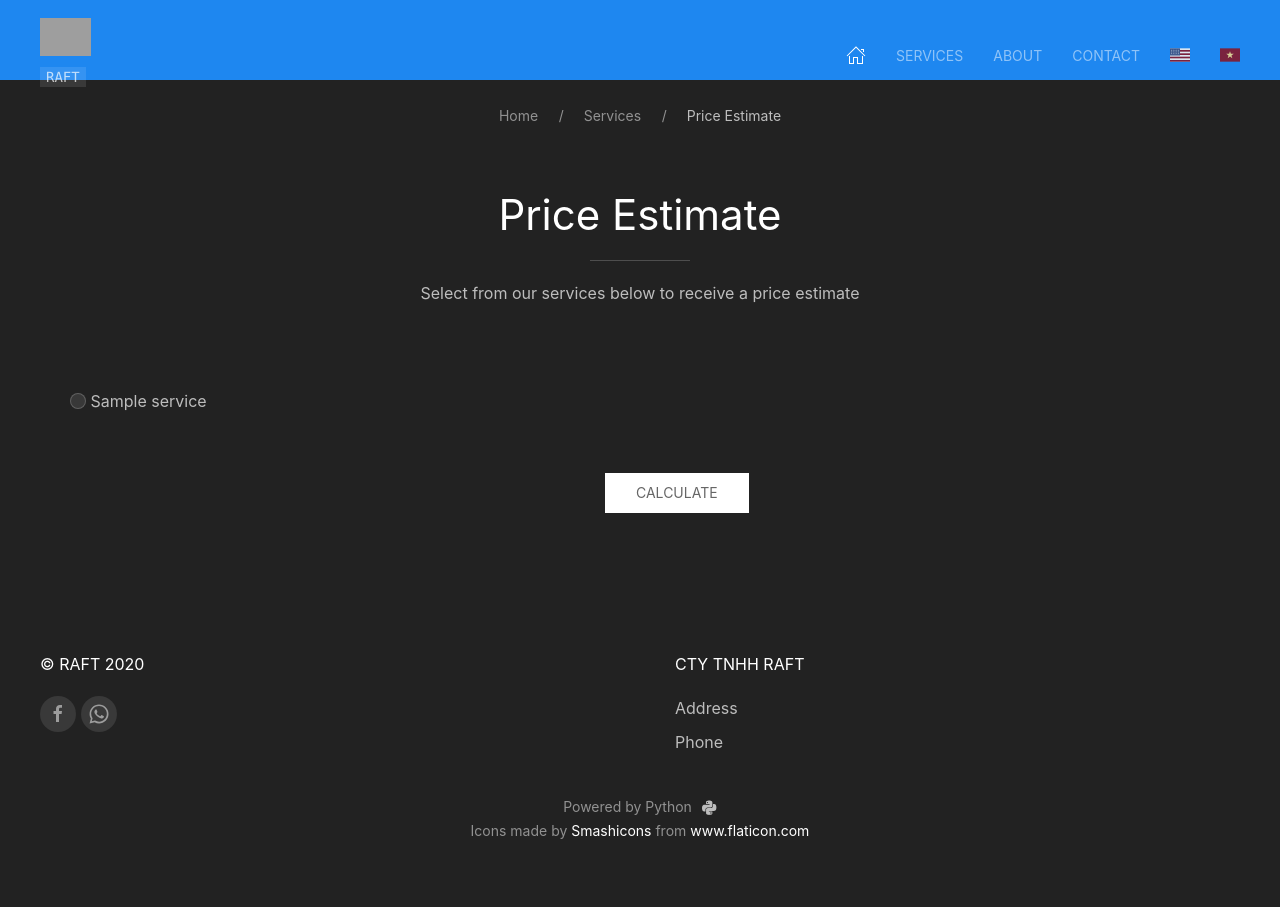
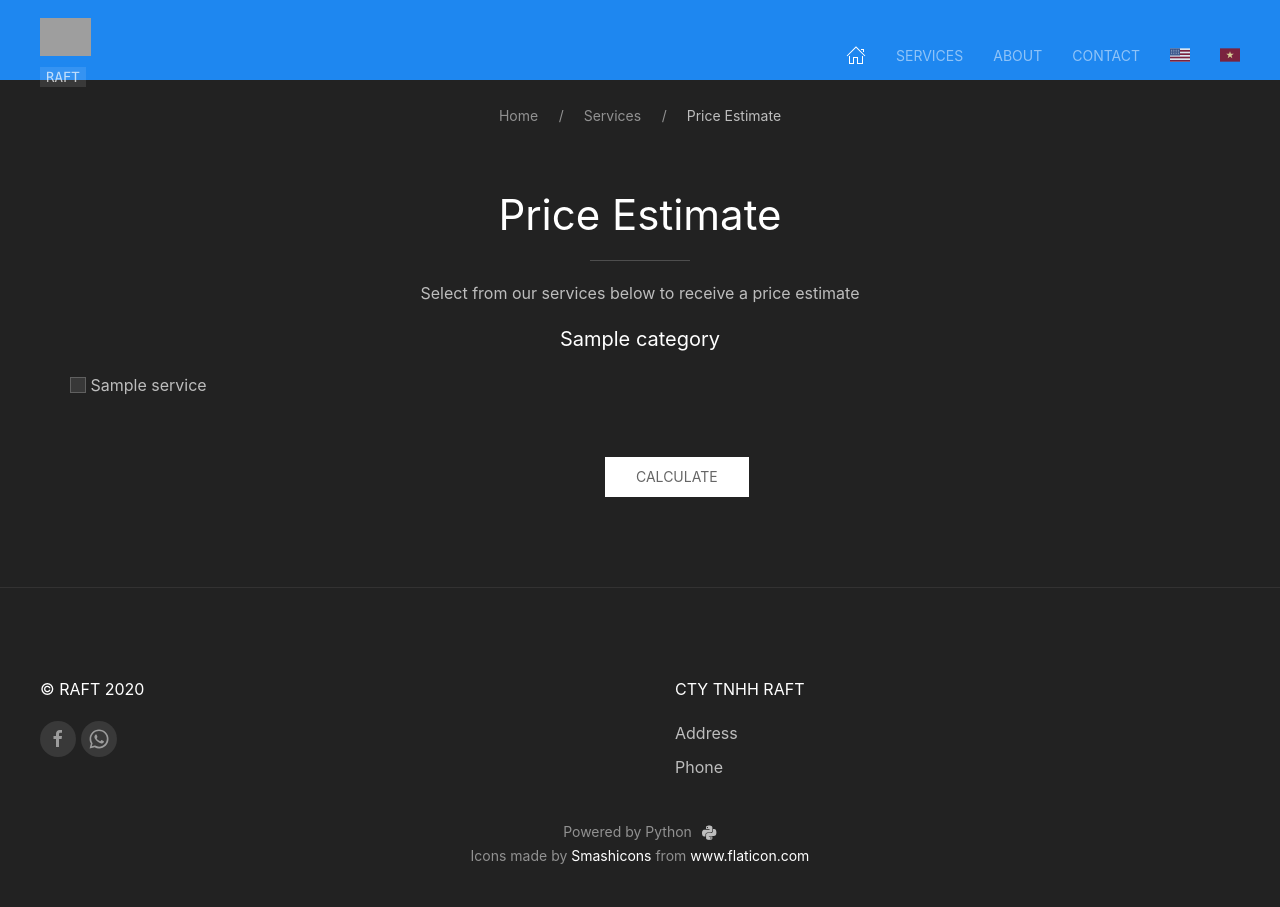
Before and after one commit to ngua/raft_django, a Django app: page /estimate/ in a window 1280 px wide. Before the commit the page ends 839 px from the top, so only its background shows below. Run offline with Django 3.2, Linux system fonts and the light colour scheme; tables that the repository leaves empty hold one stand-in row (values such as "Sample post"); grey boxes are pictures that could not be loaded.

Commit message:
Added js to display price estimate

```diff
--- a/raft/forms.py
+++ b/raft/forms.py
@@ -1,6 +1,6 @@
 from django.forms import forms
-from django.forms import ChoiceField
-from django.forms.widgets import RadioSelect
+from django.forms import MultipleChoiceField
+from django.forms.widgets import CheckboxSelectMultiple
 from .models import Category
 
 
@@ -13,7 +13,13 @@ class EstimateForm(forms.Form):
             (service.id, service.name)
             for service in self.model.service_set.all()
         )
-        self.fields['services'] = ChoiceField(
+        self.fields['services'] = MultipleChoiceField(
             choices=choices,
-            widget=RadioSelect(attrs={'class': 'radio'})
+            widget=CheckboxSelectMultiple(attrs={'class': 'checkbox'})
         )
+        self.fields['services'].required = self.model.form_required
+        self.legend = self.model.name
+
+    @staticmethod
+    def sum_price(*args):
+        return sum(arg.price for arg in args)
--- a/raft/models.py
+++ b/raft/models.py
@@ -4,6 +4,7 @@ from djmoney.models.fields import MoneyField
 
 class Category(models.Model):
     name = models.CharField(max_length=200)
+    form_required = models.BooleanField(default=True)
     picture_path = models.CharField(max_length=50)
 
     @property
@@ -38,7 +39,3 @@ class Service(models.Model):
 
     def __str__(self):
         return f'{self.name}: {self.price}'
-
-    @staticmethod
-    def sum_price(*args):
-        return sum(arg.price for arg in args)
--- a/raft/static/raft/css/main.css
+++ b/raft/static/raft/css/main.css
@@ -1,3 +1,12 @@
+body {
+  min-height: 100vh;
+  background: #222;
+}
+
+hr.footer-divider {
+  border-top: 1px solid #333232;
+}
+
 .nav {
     position: absolute;
     top: 15px;
@@ -50,6 +59,18 @@
     font-weight: 300;
 }
 
-ul.radio {
+ul.checkbox {
     list-style-type: none;
 }
+
+.toggle {
+  display: none;
+}
+
+.toggle.visible {
+  display: block;
+}
+
+button#reload {
+  padding-left: 30px;
+}
--- a/raft/templates/raft/estimate.html
+++ b/raft/templates/raft/estimate.html
@@ -6,7 +6,7 @@
 <li><span>Price Estimate</span></li>
 {% endblock breadcrumb %}
 {% block area %}
-<section id="main" class="uk-section uk-section-small uk-section-secondary">
+<section class="uk-section uk-section-small uk-section-secondary">
   <div class="uk-container uk-container-small">
     <header class="uk-text-center">
       <h1 class="uk-heading">Price Estimate</h1>
@@ -16,22 +16,17 @@
       <p>Select from our services below to receive a price estimate</p>
     </div>
   </div>
-  <div class="uk-container uk-container-large">
+  <div id="estimate" class="toggle visible uk-container uk-container-large uk-animation-fade">
     <form id="form" class="uk-text-left" action="" method="POST">
       <div class="uk-child-width-1-4@s uk-child-width-expand@m uk-flex-center uk-grid-divider" uk-grid>
         {% csrf_token %}
         {{ formset.management_form }}
         {% for form in formset %}
-        {{ form.non_form_errors }}
         <fieldset class="uk-fieldset">
-          <h4 class="">{{ form.legend }}</h4>
-          <br>
+          <h4 class="uk-text-center">{{ form.legend }}</h4>
           <div class="uk-margin uk-width-large">
             <div class="uk-text-center">
               <span id="{{ form.model.id }}" class="uk-text-danger uk-text-center">
-                {% for error in form.errors.services %}
-                {{ error }}
-                {% endfor %}
               </span>
             </div>
             {{ form.services}}
@@ -46,7 +41,24 @@
       </div>
     </form>
   </div>
+  <div id="total" class="toggle uk-container uk-align-center uk-container-large ">
+    <div class="uk-grid uk-grid-collapse uk-width-1-4@m uk-align-center uk-animation-fade" uk-grid>
+      <div class="uk-height-medium uk-child-width-1-1@s uk-child-width-1-1@m ">
+        <div class="uk-column-span">
+          <div class="uk-card uk-card-primary uk-card-body">
+            <h2 class="">Your Total</h2>
+            <hr class="uk-divider-icon">
+            <h4 id="total-display"></h4>
+          </div>
+        </div>
+        <div class="uk-grid uk-width-1-4@m uk-align-center uk-remove-padding-left ">
+          <button id="reload" class="uk-button uk-button-primary uk-text-center"><span class="" uk-icon="icon: refresh"></span></button>
+        </div>
+      </div>
+    </div>
+  </div>
 </section>
+<hr class="footer-divider">
 {% endblock area %}
 {% block body_js %}
 <script src="https://cdn.jsdelivr.net/npm/js-cookie@rc/dist/js.cookie.min.js"></script>
--- a/raft/templates/raft/services.html
+++ b/raft/templates/raft/services.html
@@ -33,7 +33,7 @@
                   </li>
                 </ul>
               </td>
-              <td>{{ service.price }}</td>
+              <td>{% if service.price%}{{ service.price }}{% else %}FREE{% endif %}</td>
             </tr>
             {% endfor %}
           </tbody>
--- a/raft/views.py
+++ b/raft/views.py
@@ -48,19 +48,26 @@ def estimate(request):
             initial=[{'model_id': category.id} for category in categories]
         )
         if formset.is_valid():
-            service_ids = [form.cleaned_data['services'] for form in formset]
-            services = [
-                Service.objects.get(id=service_id)
-                for service_id in service_ids
+            selections = [
+                form.cleaned_data['services']
+                for form in formset if form.cleaned_data['services']
             ]
-            total = Service.sum_price(*services)
-            response = {'success': True, 'total': str(total)}
+            ids = [int(id) for selection in selections for id in selection]
+            services = [Service.objects.get(id=int(id)) for id in ids]
+            total = EstimateForm.sum_price(*services)
+            response = {
+                'success': True,
+                'total': str(total),
+                'services': [service.name for service in services]
+            }
         else:
             response = {
                 'success': False,
-                'errors': {form.model.id: form['services'].errors for form in formset if form.errors}
+                'errors': {
+                    form.model.id: form['services'].errors
+                    for form in formset if form.errors
+                }
             }
-            print(response)
         return JsonResponse(response)
     elif request.method == 'GET':
         formset = EstimateFormset(
```
Also changed, not shown: raft/static/raft/js/estimate.js (+39 -15 lines), raft/migrations/0004_category_form_required.py (added).
